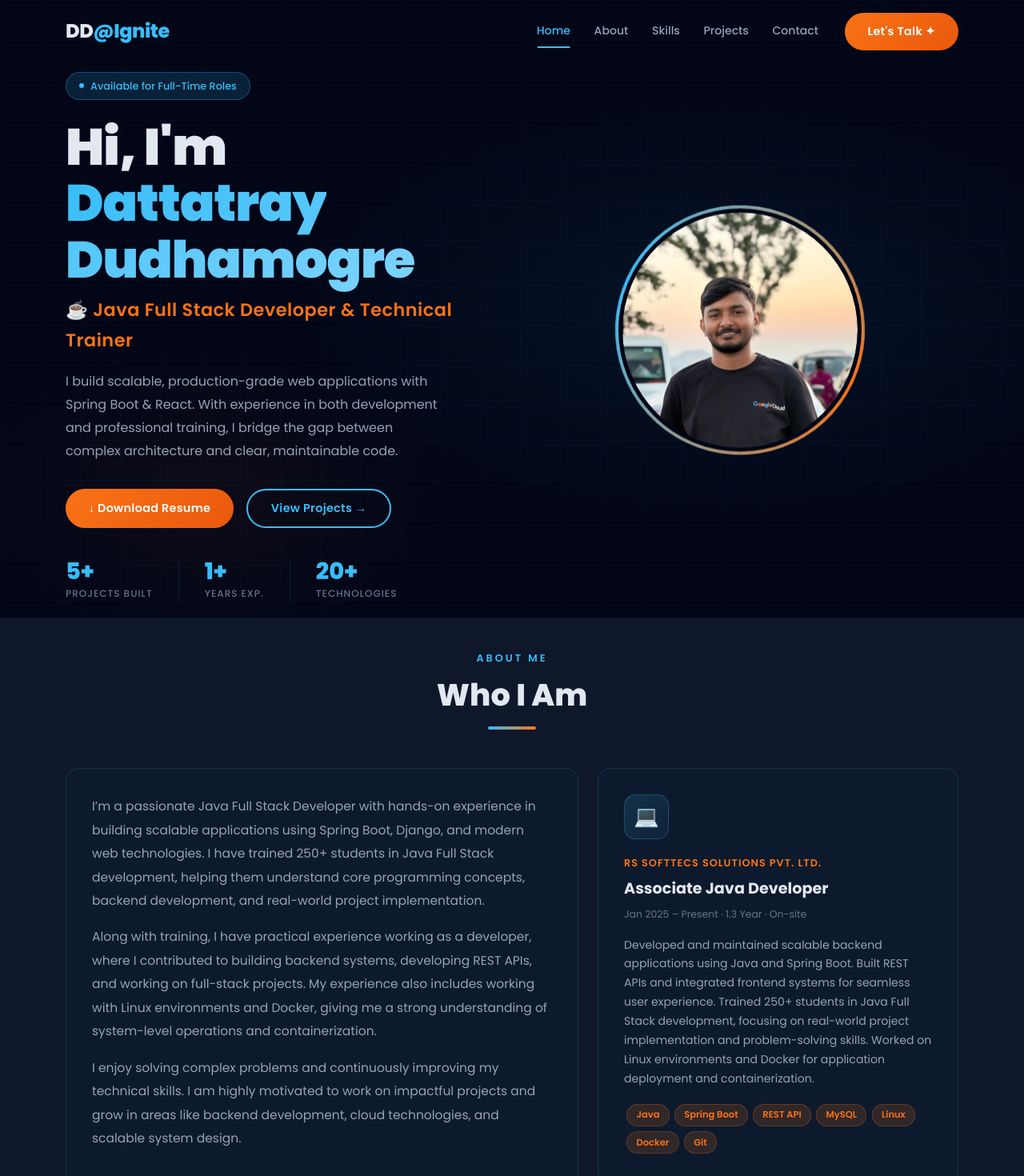
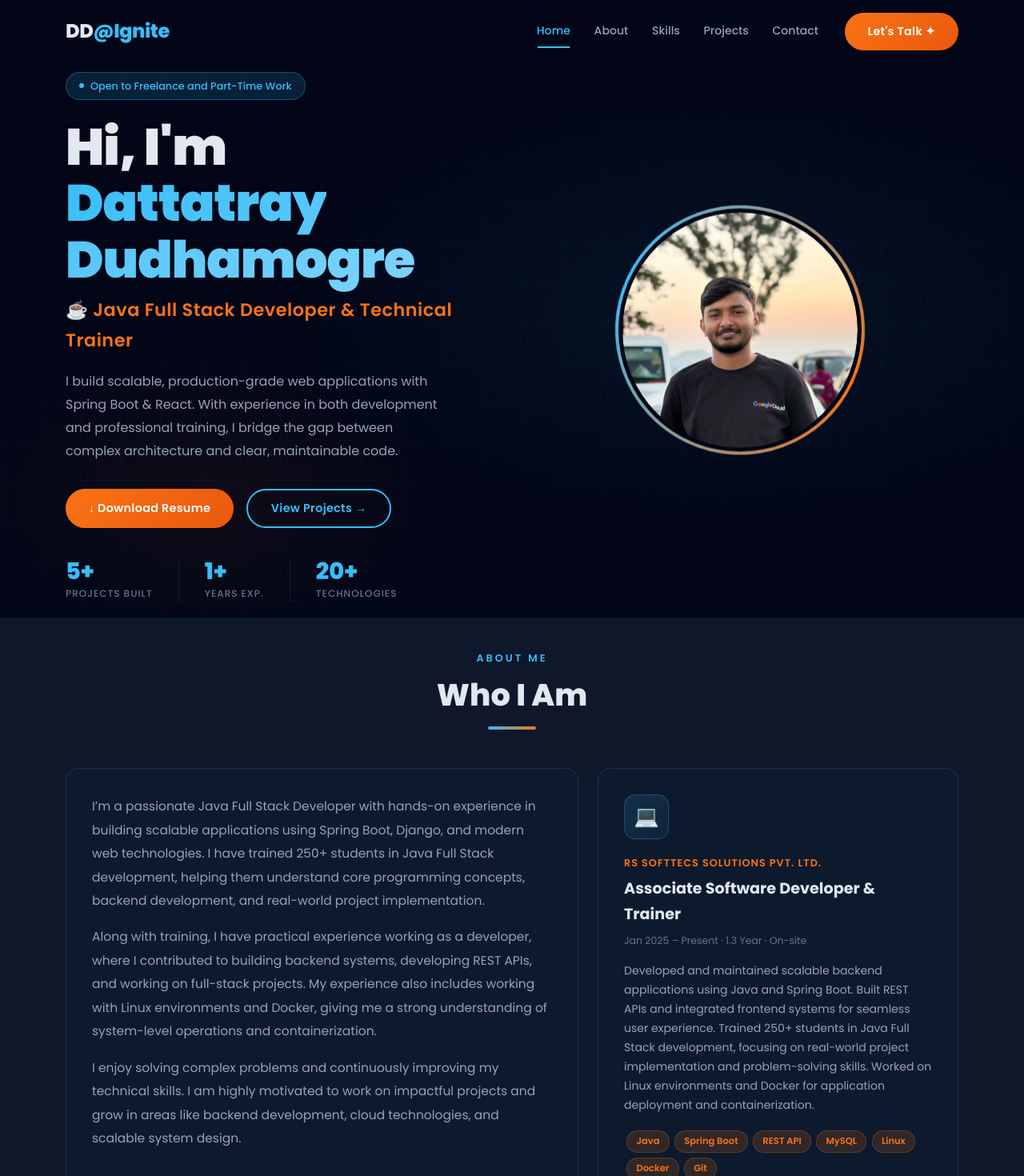
Before and after one commit to Datta2002/portfolio-dattatray, a React (Create React App) app: page / in a window 1280 px wide. Shown: the top 1470 px of the page at 80% size. Built offline with nearby package versions, Linux system fonts and the light colour scheme.

Commit message:
make some changes like role and rights

```diff
--- a/src/components/About.jsx
+++ b/src/components/About.jsx
@@ -42,7 +42,7 @@ function About() {
             <div className="exp-card">
               <div className="exp-icon">💻</div>
               <div className="exp-company">RS Softtecs Solutions Pvt. Ltd.</div>
-              <div className="exp-role">Associate Java Developer</div>
+              <div className="exp-role">Associate Software Developer & Trainer</div>
               <div className="exp-date">Jan 2025 – Present · 1.3 Year · On-site</div>
               <p className="exp-desc">
                 Developed and maintained scalable backend applications using Java and Spring Boot. Built REST APIs and integrated frontend systems for seamless user experience. Trained 250+ students in Java Full Stack development, focusing on real-world project implementation and problem-solving skills. Worked on Linux environments and Docker for application deployment and containerization.
--- a/src/components/Footer.jsx
+++ b/src/components/Footer.jsx
@@ -35,7 +35,7 @@ function Footer() {
         </div>
         <div className="footer-bottom">
           <p className="footer-copy">© 2026 <span>Dattatray</span>. All rights reserved.</p>
-          <p className="footer-copy">Crafted with <span>♥</span> using React & Spring Boot</p>
+          <p className="footer-copy">Turning ideas into reality, one line of code at a time 💡💻</p>
         </div>
       </div>
     </footer>
--- a/src/components/Hero.jsx
+++ b/src/components/Hero.jsx
@@ -12,7 +12,7 @@ function Hero() {
           <div className="col-lg-6 fade-in-up">
             <div className="hero-badge">
               <span className="hero-badge-dot" />
-              Available for Full-Time Roles
+              Open to Freelance and Part-Time Work
             </div>
             <h1 className="hero-name">
               Hi, I'm <br />
```
